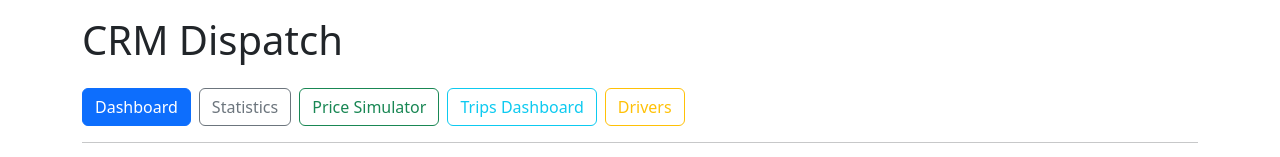
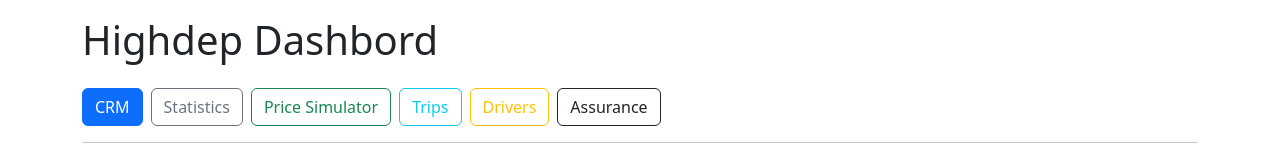
Before and after one commit to mokranetarek1-arch/crmdep, a React (Create React App) app: page / in a window 1280 px wide. Shown: the top 157 px of the page. Built offline with nearby package versions, Linux system fonts and the light colour scheme; no server answers; the database is empty.

Commit message:
Add Assurance page and update navigation buttons

```diff
--- a/src/App.js
+++ b/src/App.js
@@ -4,6 +4,7 @@ import Statistics from "./pages/Statistics";
 import Price from "./pages/Price";
 import TripsDashboard from "./pages/TripsDashboard";
 import Drivers from "./pages/Drivers";
+import Assurance from "./pages/Assurance"; // ✅ استيراد الصفحة الجديدة
 import { collection, getDocs } from "firebase/firestore";
 import { db } from "./firebase";
 
@@ -11,19 +12,23 @@ function App() {
   const [page, setPage] = useState("dashboard");
   const [drivers, setDrivers] = useState([]);
 
-  // جلب السائقين لمرة وحدة، باش نمررهم لـ RequestForm داخل Dashboard
+  // جلب السائقين لمرة واحدة
   useEffect(() => {
     const fetchDrivers = async () => {
-      const snapshot = await getDocs(collection(db, "drivers"));
-      const data = snapshot.docs.map(doc => ({ driverId: doc.id, ...doc.data() }));
-      setDrivers(data);
+      try {
+        const snapshot = await getDocs(collection(db, "drivers"));
+        const data = snapshot.docs.map(doc => ({ driverId: doc.id, ...doc.data() }));
+        setDrivers(data);
+      } catch (err) {
+        console.error("Erreur lors du chargement des conducteurs:", err);
+      }
     };
     fetchDrivers();
   }, []);
 
   return (
     <div className="container mt-3">
-      <h1 className="mb-4">CRM Dispatch</h1>
+      <h1 className="mb-4">Highdep Dashbord</h1>
 
       {/* أزرار التنقل */}
       <div className="mb-3">
@@ -31,7 +36,7 @@ function App() {
           onClick={() => setPage("dashboard")}
           className={`btn me-2 ${page === "dashboard" ? "btn-primary" : "btn-outline-primary"}`}
         >
-          Dashboard
+          CRM
         </button>
         <button
           onClick={() => setPage("statistics")}
@@ -49,13 +54,19 @@ function App() {
           onClick={() => setPage("trips")}
           className={`btn me-2 ${page === "trips" ? "btn-info" : "btn-outline-info"}`}
         >
-          Trips Dashboard
+          Trips
         </button>
         <button
           onClick={() => setPage("drivers")}
-          className={`btn ${page === "drivers" ? "btn-warning" : "btn-outline-warning"}`}
+          className={`btn me-2 ${page === "drivers" ? "btn-warning" : "btn-outline-warning"}`}
         >
           Drivers
+        </button>
+        <button
+          onClick={() => setPage("assurance")}
+          className={`btn ${page === "assurance" ? "btn-dark" : "btn-outline-dark"}`} // ✅ زر صفحة Assurance
+        >
+          Assurance
         </button>
       </div>
 
@@ -67,6 +78,7 @@ function App() {
       {page === "price" && <Price />}
       {page === "trips" && <TripsDashboard />}
       {page === "drivers" && <Drivers />}
+      {page === "assurance" && <Assurance />} {/* ✅ عرض صفحة Assurance */}
     </div>
   );
 }
```
